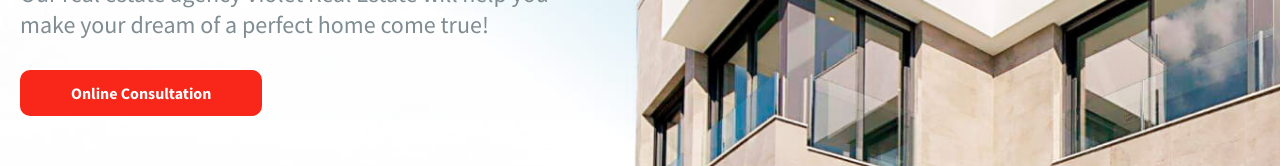
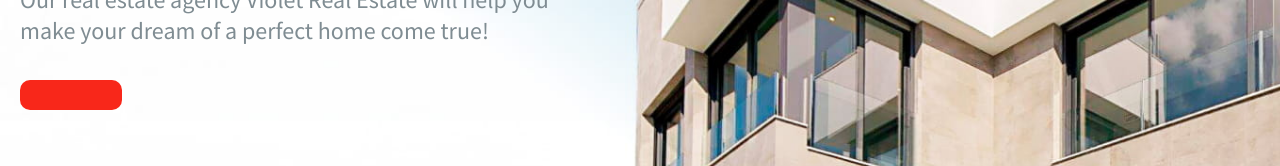
Before and after one commit to alxpgv/marbella.one-client-nextjs, a Next.js app: page / in a window 1280 px wide. Shown: the part 384-550 px from the top of the page. Built offline with nearby package versions, Linux system fonts and the light colour scheme.

Commit message:
add modal support

```diff
--- a/src/components/ui/button/button.tsx
+++ b/src/components/ui/button/button.tsx
@@ -1,28 +1,29 @@
-import React, { ReactNode } from "react";
+import React, { FC } from "react";
 import cn from "classnames";
 import { Icon } from "@/components/ui/icon";
 import Link from "next/link";
+import { MODAL_VIEWS, useUI } from "@/lib/contexts/ui-context";
 import styles from "./button.module.scss";
 
-export interface ButtonAsType {
+export interface ButtonBase {
   as?: "link" | "modal";
+  modalView?: MODAL_VIEWS;
+  text?: string;
 }
 
-interface ButtonProps extends ButtonAsType {
+interface ButtonProps extends ButtonBase {
   type?: "button" | "submit";
   size: "sm" | "md" | "lg";
   gutter?: "sm";
   variant?: "primary" | "secondary" | "third" | "four";
   fullWidth?: boolean;
-  children?: ReactNode;
   icon?: string;
   onClick?: () => void;
   href?: string;
-  text?: string;
   className?: string;
 }
 
-export const Button: React.FC<ButtonProps> = ({
+export const Button: FC<ButtonProps> = ({
   type = "button",
   size,
   gutter,
@@ -31,11 +32,14 @@ export const Button: React.FC<ButtonProps> = ({
   children,
   icon,
   as,
+  modalView,
   href,
   text,
   onClick,
   className,
 }): JSX.Element => {
+  const { openModal, setModalView } = useUI();
+
   const classes = cn(
     styles.btn,
     styles[variant],
@@ -58,9 +62,16 @@ export const Button: React.FC<ButtonProps> = ({
         </a>
       </Link>
     );
-  } else if (as && as === "modal") {
+    // TODO: derive modal logic
+  } else if (as && as === "modal" && modalView) {
     return (
-      <button className={classes} onClick={() => console.log("modal")}>
+      <button
+        className={classes}
+        onClick={() => {
+          setModalView(modalView);
+          openModal();
+        }}
+      >
         {children || text}
         <ButtonIcon />
       </button>
```
